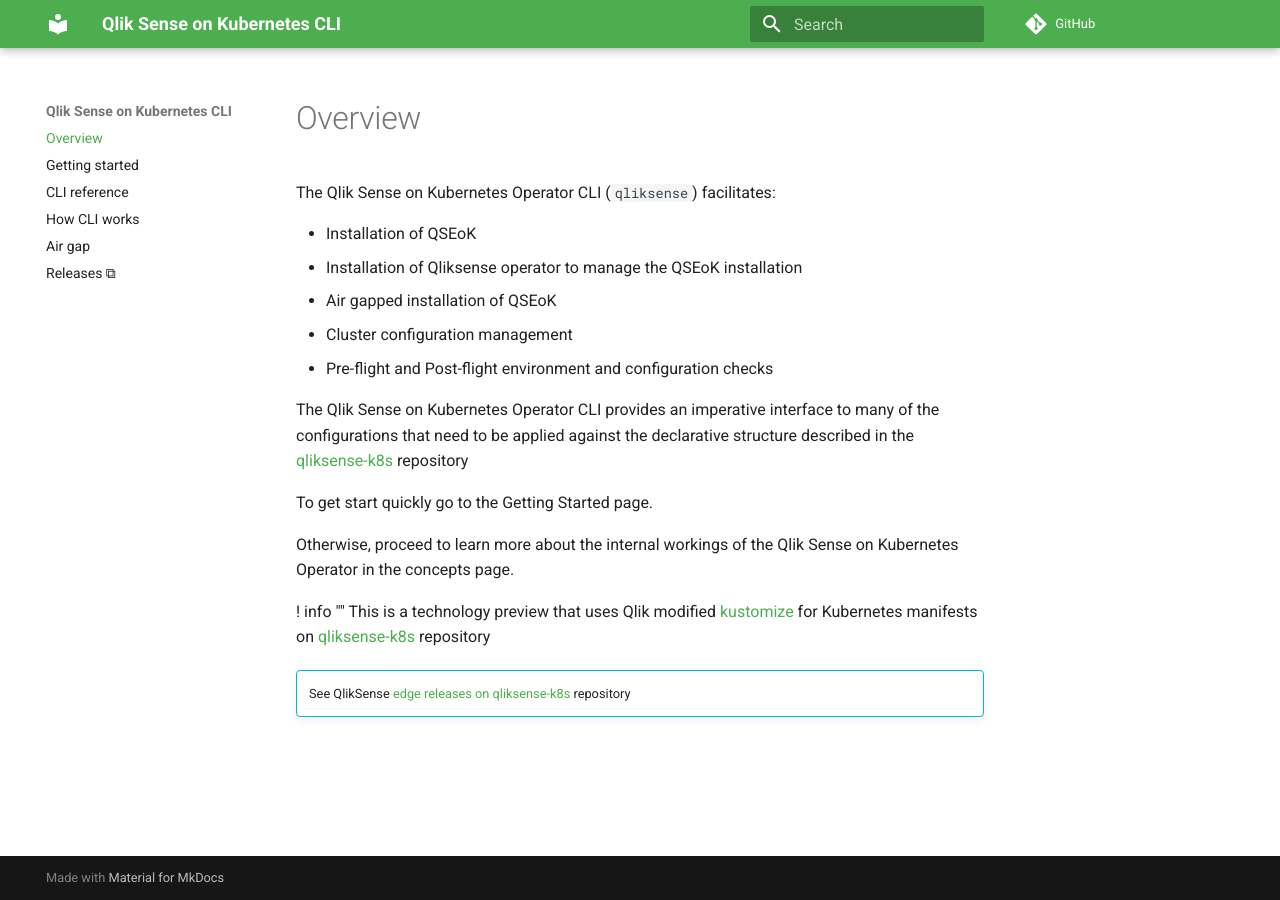
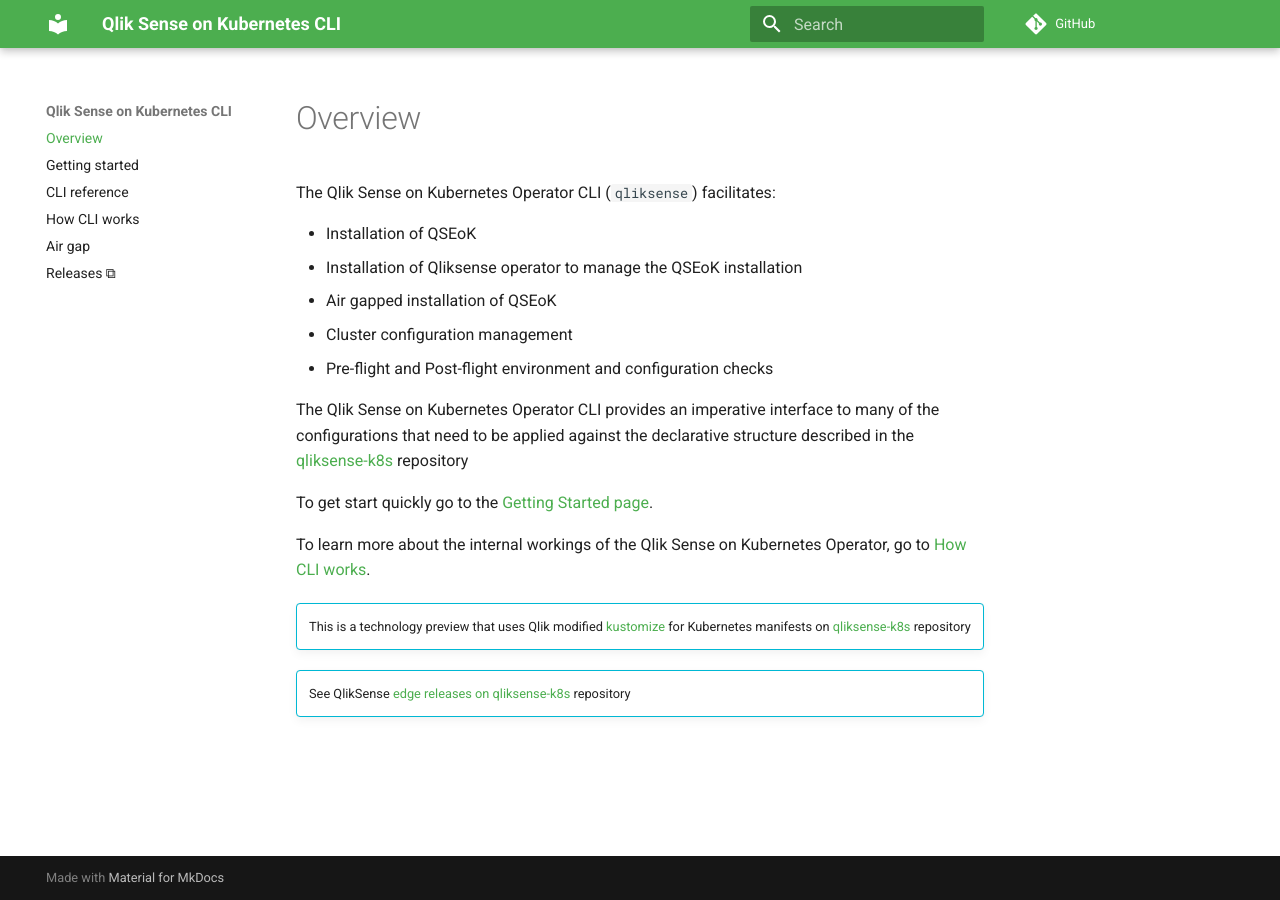
Before and after one commit to qlik-oss/sense-installer, an MkDocs documentation site: the page built from docs/index.md, in a window 1280 px wide. Built offline with MkDocs 1.6.1 and Material for MkDocs 9.7.7, drawn with Linux system fonts in a browser that asks for light colours; comment, search, counter and statistics services are not loaded.

Commit message:
Update docs/index.md

```diff
--- a/docs/index.md
+++ b/docs/index.md
@@ -10,12 +10,13 @@
 
 The Qlik Sense on Kubernetes Operator CLI provides an imperative interface to many of the configurations that need to be applied against the declarative structure described in the [qliksense-k8s](https://github.com/qlik-oss/qliksense-k8s) repository
 
-To get start quickly go to the Getting Started page.
+To get start quickly go to the [Getting Started page](getting_started.md).
 
-Otherwise, proceed to learn more about the internal workings of the Qlik Sense on Kubernetes Operator in the concepts page.
+To learn more about the internal workings of the Qlik Sense on Kubernetes Operator, go to [How CLI works](concepts.md).
 
-! info ""
+!!! info ""
     This is a technology preview that uses Qlik modified [kustomize](https://github.com/qlik-oss/kustomize) for Kubernetes manifests on [qliksense-k8s](https://github.com/qlik-oss/qliksense-k8s) repository
+
 
 !!! info ""
     See QlikSense [edge releases on qliksense-k8s](https://github.com/qlik-oss/qliksense-k8s/releases) repository
```
